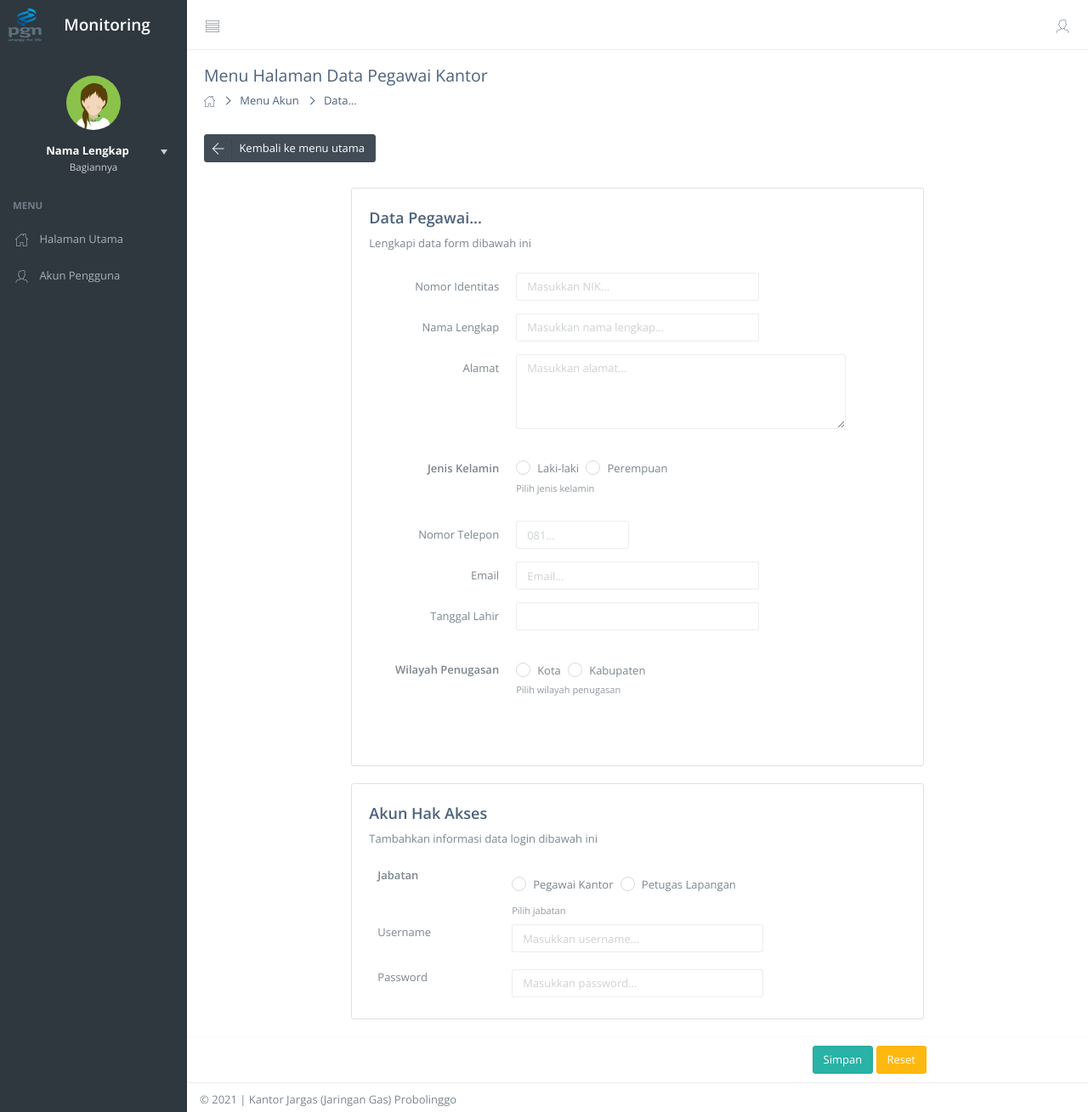
After one commit to agusprasetyo30/monitoring-project, a CodeIgniter app: page /TA-Monitoring-AE12/account/tambahAkun in a window 1280 px wide. The commit adds this page. Shown: the whole page at 85% size. Run offline with CodeIgniter, Linux system fonts and the light colour scheme; some web fonts are replaced.

Commit message:
Tampilan CRUD akun pengguna

```diff
--- a/application/config/config.php
+++ b/application/config/config.php
@@ -23,7 +23,7 @@ defined('BASEPATH') OR exit('No direct script access allowed');
 | a PHP script and you can easily do that on your own.
 |
 */
-$config['base_url'] = 'http://localhost:8080/TA-Monitoring/';
+$config['base_url'] = 'http://localhost:8080/TA-Monitoring-AE12/';
 
 /*
 |--------------------------------------------------------------------------
--- /dev/null
+++ b/application/controllers/Account.php
@@ -0,0 +1,47 @@
+<?php
+
+defined('BASEPATH') OR exit('No direct script access allowed');
+
+class Account extends CI_Controller {
+
+    public function __construct()
+    {
+        parent::__construct();
+
+    }
+
+
+    public function index()
+    {
+        $data = array(
+
+            'folder'    => "account",
+            'view'      => "V_account"
+        );
+        $this->load->view('template/template_backend', $data);
+    }
+
+    public function tambahAkun(){
+        $data = array(
+
+            'folder'    => "account",
+            'view'      => "V_add_account"
+        );
+        $this->load->view('template/template_backend', $data);
+    }
+
+    public function editAkun(){
+        $data = array(
+
+            'folder'    => "account",
+            'view'      => "V_edit_account"
+        );
+        $this->load->view('template/template_backend', $data);
+    }
+}
+
+/* End of file Account.php */
+
+
+
+?>
--- /dev/null
+++ b/application/views/account/V_add_account.php
@@ -0,0 +1,176 @@
+        <!--CONTENT CONTAINER-->
+                    <!--===================================================-->
+                    <div id="content-container">
+                        <div id="page-head">
+
+                            <!--Page Title-->
+                            <!--~~~~~~~~~~~~~~~~~~~~~~~~~~~~~~~~-->
+                            <div id="page-title">
+                                <h1 class="page-header text-overflow">Menu Halaman Data Pegawai Kantor </h1>
+                            </div>
+                            <!--~~~~~~~~~~~~~~~~~~~~~~~~~~~~~~~~-->
+                            <!--End page title-->
+
+							<!--Breadcrumb-->
+							<!--~~~~~~~~~~~~~~~~~~~~~~~~~~~~~~~~-->
+							<ol class="breadcrumb">
+								<li><a href="<?php echo base_url('account') ?>"><i class="demo-pli-home"></i></a></li>
+								<li><a href="<?php echo base_url('account') ?>">Menu Akun</a></li>
+								<li><a href="<?php echo base_url('account') ?>">Data...</a></li>
+							</ol>
+							<!--~~~~~~~~~~~~~~~~~~~~~~~~~~~~~~~~-->
+							<!--End breadcrumb-->
+                        </div>
+
+                        <!--Page content-->
+                        <!--===================================================-->
+                        <div id="page-content">
+
+                            <!-- Contact Toolbar -->
+                            <!---------------------------------->
+                            <div class="row pad-btm">
+                                <div class="col-sm-6 toolbar-left">
+                                    <a href="<?php echo base_url('account') ?>" id="demo-btn-addrow" class="btn btn-primary btn-labeled"><i class="btn-label ti-arrow-left"></i> Kembali ke menu utama</a>
+                                    <input type="hidden" name="type" value="<?php echo $this->input->get('v') ?>" />
+                                </div>
+                            </div>
+                            <!---------------------------------->
+
+
+                    <div class="row">
+
+                        <div class="col-md-8 col-md-offset-2">
+                            <div class="panel panel-body" style="border : 1px solid #e0e0e0">
+                            <h4>Data Pegawai...</h4>
+                                <p>Lengkapi data form dibawah ini</p>
+					            <!--===================================================-->
+					            <form class="form-horizontal">
+					                <div class="panel-body">
+                                    <div class="form-group">
+					                        <label for="demo-is-inputnormal" class="col-sm-3 control-label">Nomor Identitas</label>
+					                        <div class="col-sm-6">
+					                            <input type="text" placeholder="Masukkan NIK..."  class="form-control" id="demo-is-inputnormal">
+					                        </div>
+					                    </div>
+					                    <div class="form-group">
+					                        <label for="demo-is-inputnormal" class="col-sm-3 control-label">Nama Lengkap</label>
+					                        <div class="col-sm-6">
+					                            <input type="text" placeholder="Masukkan nama lengkap..."  class="form-control" id="demo-is-inputnormal">
+					                        </div>
+					                    </div>
+					                    <div class="form-group">
+					                        <label for="demo-is-inputnormal" class="col-sm-3 control-label">Alamat</label>
+					                        <div class="col-sm-8">
+                                            <textarea placeholder="Masukkan alamat..." rows="4" class="form-control"></textarea>
+					                        </div>
+					                    </div>
+
+                                        <div class="form-group pad-ver">
+					                    <label class="col-md-3 control-label text-semibold">Jenis Kelamin</label>
+					                    <div class="col-md-6">
+					                        <div class="radio">
+					                            <!-- Inline radio buttons -->
+					                            <input id="demo-inline-form-radio" class="magic-radio" type="radio" name="gender" value="L">
+					                            <label for="demo-inline-form-radio">Laki-laki</label>
+
+					                            <input id="demo-inline-form-radio-2" class="magic-radio" type="radio" name="gender" value="P">
+					                            <label for="demo-inline-form-radio-2">Perempuan</label>
+					                        </div>
+                                            <small class="text-muted">Pilih jenis kelamin</small>
+											</div>
+										</div>
+
+					                    <div class="form-group">
+					                        <label class="col-sm-3 control-label">Nomor Telepon</label>
+					                        <div class="col-sm-3">
+					                            <input type="text" placeholder="081..."  class="form-control">
+					                        </div>
+					                    </div>
+                                        <div class="form-group">
+					                        <label for="demo-is-inputnormal" class="col-sm-3 control-label">Email</label>
+					                        <div class="col-sm-6">
+					                            <input type="text" placeholder="Email..."  class="form-control" id="demo-is-inputnormal">
+					                        </div>
+					                    </div>
+                                        <div class="form-group">
+					                        <label for="demo-is-inputnormal" class="col-sm-3 control-label">Tanggal Lahir</label>
+					                        <div class="col-sm-6">
+					                            <input type="text" class="form-control" id="demo-is-inputnormal">
+					                        </div>
+					                    </div>
+										<div class="form-group pad-ver">
+					                    <label class="col-md-3 control-label text-semibold">Wilayah Penugasan</label>
+					                    <div class="col-md-6">
+					                        <div class="radio">
+					                            <!-- Inline radio buttons -->
+					                            <input id="demo-inline-form-radio" class="magic-radio" type="radio" name="wilayah" value="Kota" >
+					                            <label for="demo-inline-form-radio">Kota</label>
+
+					                            <input id="demo-inline-form-radio-2" class="magic-radio" type="radio" name="wilayah" value="Kab">
+					                            <label for="demo-inline-form-radio-2">Kabupaten</label>
+					                        </div>
+                                            <small class="text-muted">Pilih wilayah penugasan</small>
+											</div>
+										</div>
+
+                                    </div>
+					            </div>
+                            </div>
+					    </div>
+
+                        <div class="row">
+
+                        <div class="col-md-8 col-md-offset-2">
+                            <div class="panel panel-body" style="border : 1px solid #e0e0e0">
+                            <h4>Akun Hak Akses</h4>
+                                <p>Tambahkan informasi data login dibawah ini</p>
+					            <!--===================================================-->
+					            <form class="form-horizontal">
+                                    <div class="form-group pad-ver">
+					                    <label class="col-md-3 control-label text-semibold">Jabatan</label>
+					                    <div class="col-md-6">
+					                        <div class="radio">
+
+					                            <!-- Inline radio buttons -->
+					                            <input id="demo-inline-form-radio" class="magic-radio" type="radio" name="jabatan" value="Pegawai">
+					                            <label for="demo-inline-form-radio">Pegawai Kantor</label>
+
+					                            <input id="demo-inline-form-radio-2" class="magic-radio" type="radio" name="jabatan" value="Petugas">
+					                            <label for="demo-inline-form-radio-2">Petugas Lapangan</label>
+
+					                        </div>
+                                            <small class="text-muted">Pilih jabatan</small>
+					                    </div>
+					                </div>
+                                    <br>
+                                    <br>
+                                    <div class="form-group">
+					                        <label for="demo-is-inputnormal" class="col-sm-3 control-label">Username</label>
+					                        <div class="col-sm-6">
+					                            <input type="text" placeholder="Masukkan username..."  class="form-control" id="demo-is-inputnormal">
+					                        </div>
+					                </div>
+                                    <br>
+                                    <br>
+                                    <div class="form-group">
+					                        <label for="demo-is-inputnormal" class="col-sm-3 control-label">Password</label>
+					                        <div class="col-sm-6">
+					                            <input type="text" placeholder="Masukkan password..."  class="form-control" id="demo-is-inputnormal">
+					                        </div>
+					                </div>
+                                    </div>
+					            </div>
+                            </div>
+					    </div>
+
+						<div class="panel-footer">
+							<div class="row">
+					                <div class="col-md-10 text-right">
+					                    <button class="btn btn-mint" type="submit">Simpan</button>
+					                    <button class="btn btn-warning" type="reset">Reset</button>
+					                </div>
+					            </div>
+					    </div>
+				</form>
+					            <!--===================================================-->
+					            <!--End Input Size-->
--- a/application/views/template/template_backend.php
+++ b/application/views/template/template_backend.php
@@ -128,11 +128,6 @@
             border-bottom: 3px solid transparent;
             border-top: 3px solid #01579b  ;
         }
-
-
-
-
-
 
 
         .ribbon-finish span{
@@ -406,9 +401,12 @@
 						                </a>
 						            </li>
 
-
-
-
+                                    <li class="<?php echo $this->uri->segment(5) == "account" ? 'active-sub' : '' ?>">
+						                <a href="<?php echo base_url('account') ?>">
+						                    <i class="demo-pli-male"></i>
+						                    <span class="menu-title">Akun Pengguna </span>
+						                </a>
+						            </li>
 
                                 </ul>
 
```
Also changed, not shown: application/views/account/V_account.php (added, +88 -0 lines), application/views/account/V_edit_account.php (added, +136 -0 lines).
